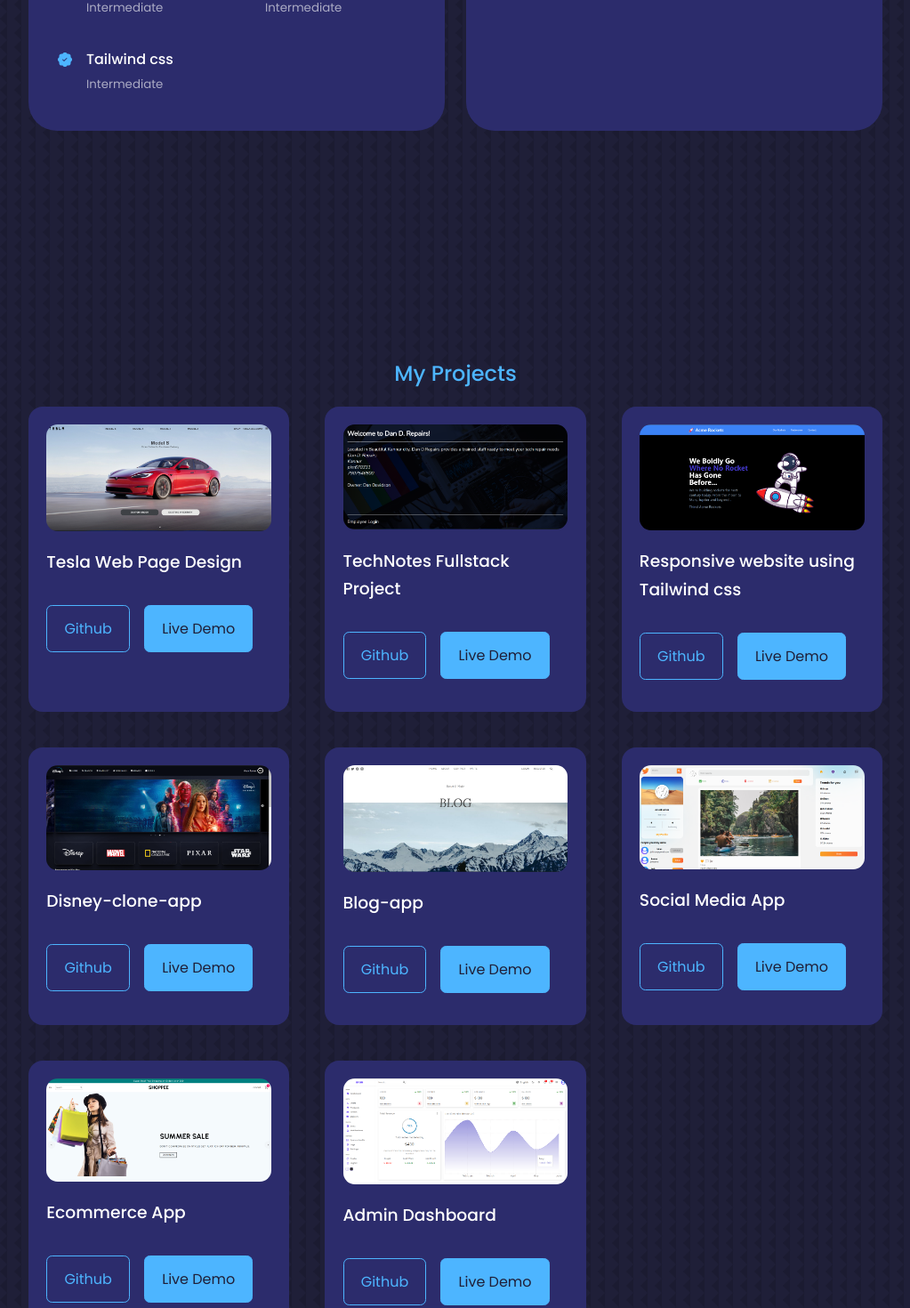
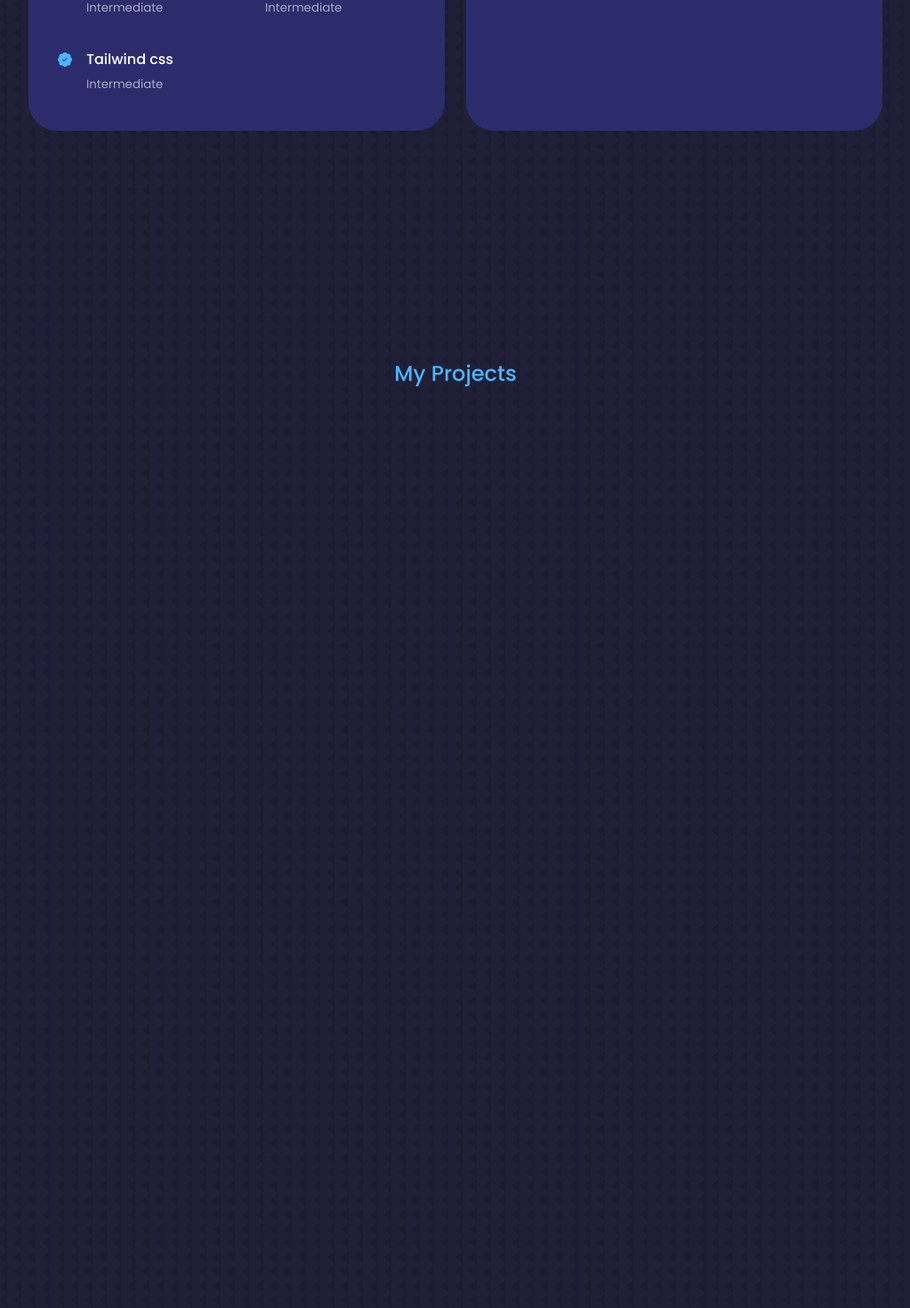
Before and after one commit to ArunKumar000777/portfolio, a React (Create React App) app: page / in a window 1280 px wide. Shown: the part 2003-3473 px from the top of the page at 89% size, without its empty margins (128-1151 px from the left). Built offline with nearby package versions, Linux system fonts and the light colour scheme.

Commit message:
added animation

```diff
--- a/package.json
+++ b/package.json
@@ -8,6 +8,7 @@
     "@testing-library/jest-dom": "^5.16.4",
     "@testing-library/react": "^13.3.0",
     "@testing-library/user-event": "^13.5.0",
+    "aos": "^3.0.0-beta.6",
     "emailjs-com": "^3.2.0",
     "react": "^18.2.0",
     "react-dom": "^18.2.0",
--- a/src/components/About/About.jsx
+++ b/src/components/About/About.jsx
@@ -10,15 +10,19 @@ const About = () => {
             <div className="container containerr">
                 <div className="left">
                     <div className="aboutImage">
-                        <img src={aboutImg} alt=""  className="about__img box_shadow"/>
+                        <img src={aboutImg} alt="" className="about__img box_shadow" />
                     </div>
                 </div>
-                <div className="right">
-
+                <div className="right" data-aos="fade-up" data-aos-duration="1000">
                     <p className="right__desc">
-                       <span className="i">I</span>'am a Frontend React developer from Kannur , Kerala, India. i am a Self taught developer I use several online facility to develop my coding skills. I enjoy taking complex problem and turning them into simple and beutiful interface designs. I also have the logic and structure of coding and always strive to write elegent and efficient code
+                        <span className="i">I</span>'am a Frontend React developer from Kannur , Kerala, India. i am a Self
+                        taught developer I use several online facility to develop my coding skills. I enjoy taking complex
+                        problem and turning them into simple and beutiful interface designs. I also have the logic and
+                        structure of coding and always strive to write elegent and efficient code
                     </p>
-                    <a href="#contact" className="btn btn-primary right__btn">Let's Talk</a>
+                    <a href="#contact" className="btn btn-primary right__btn">
+                        Let's Talk
+                    </a>
                 </div>
             </div>
         </section>
--- a/src/components/Header/Header.jsx
+++ b/src/components/Header/Header.jsx
@@ -6,8 +6,10 @@ import HeaderSocials from "./HeaderSocials";
 const Header = () => {
     return (
         <header>
-            <div className="container header__container">
-                <h5 className="hello">Hello I'm</h5>
+            <div className="container header__container"  data-aos="fade-up" data-aos-duration="1000">
+                <h5 className="hello">
+                    Hello I'm
+                </h5>
                 <h1 className="my_name">ArunKumar.k</h1>
                 <h5 className="text-light job">Fullstack Developer</h5>
                 <CTA />
--- a/src/components/Projects/Projects.jsx
+++ b/src/components/Projects/Projects.jsx
@@ -13,7 +13,7 @@ const Projects = () => {
         <section id="project">
             <h2>My Projects</h2>
             <div className="container project__container">
-                <article className="project__item">
+                <article className="project__item"  data-aos="fade-up" data-aos-duration="1300">
                     <div className="project__item-image">
                         <img src={pro1Scrshot} alt="" />
                     </div>
@@ -27,7 +27,7 @@ const Projects = () => {
                         </a>
                     </div>
                 </article>
-                <article className="project__item">
+                <article className="project__item"  data-aos="fade-up" data-aos-duration="1000">
                     <div className="project__item-image">
                         <img src={techNotes} alt="" />
                     </div>
@@ -41,7 +41,7 @@ const Projects = () => {
                         </a>
                     </div>
                 </article>
-                <article className="project__item">
+                <article className="project__item"  data-aos="fade-up" data-aos-duration="1200">
                     <div className="project__item-image">
                         <img src={acmeRockets} alt="" />
                     </div>
@@ -60,7 +60,7 @@ const Projects = () => {
                         </a>
                     </div>
                 </article>
-                <article className="project__item">
+                <article className="project__item"  data-aos="fade-up" data-aos-duration="1000">
                     <div className="project__item-image">
                         <img src={disneyClone} alt="" />
                     </div>
@@ -75,7 +75,7 @@ const Projects = () => {
                     </div>
                 </article>
                 {/* //*blog app */}
-                <article className="project__item">
+                <article className="project__item" data-aos="fade-up" data-aos-duration="1200">
                     <div className="project__item-image">
                         <img src={blogApp} alt="" />
                     </div>
@@ -90,7 +90,7 @@ const Projects = () => {
                     </div>
                 </article>
                 {/* //* social media app */}
-                <article className="project__item">
+                <article className="project__item" data-aos="fade-up" data-aos-duration="1000">
                     <div className="project__item-image">
                         <img src={socialMedia} alt="" />
                     </div>
@@ -105,7 +105,7 @@ const Projects = () => {
                     </div>
                 </article>
                 {/* //* ecommerce */}
-                <article className="project__item">
+                <article className="project__item" data-aos="fade-up" data-aos-duration="1000">
                     <div className="project__item-image">
                         <img src={ecommerce} alt="" />
                     </div>
@@ -120,7 +120,7 @@ const Projects = () => {
                     </div>
                 </article>
                 {/* //* admin dashboard */}
-                <article className="project__item">
+                <article className="project__item" data-aos="fade-up" data-aos-duration="1000">
                     <div className="project__item-image">
                         <img src={admindashboard} alt="" />
                     </div>
--- a/src/index.js
+++ b/src/index.js
@@ -2,7 +2,9 @@ import React from 'react';
 import ReactDOM from 'react-dom/client';
 import './index.css';
 import App from './App';
-
+import AOS from 'aos';
+import 'aos/dist/aos.css';
+AOS.init();
 const root = ReactDOM.createRoot(document.getElementById('root'));
 root.render(
   <React.StrictMode>
```
Also changed, not shown: 1 other file (tests, documents, lock files or other folders).
